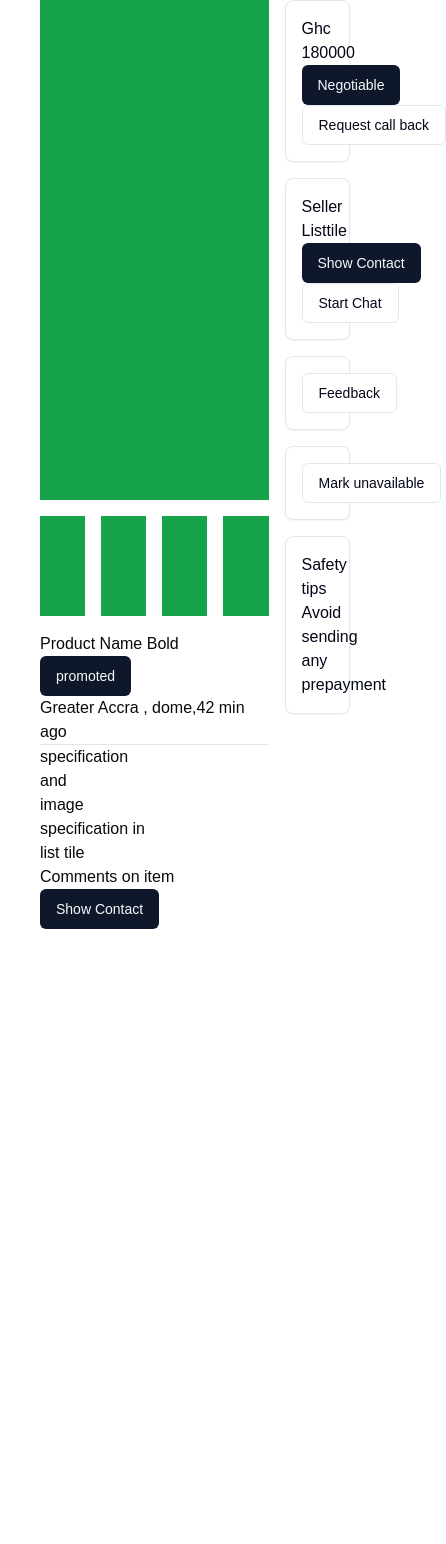
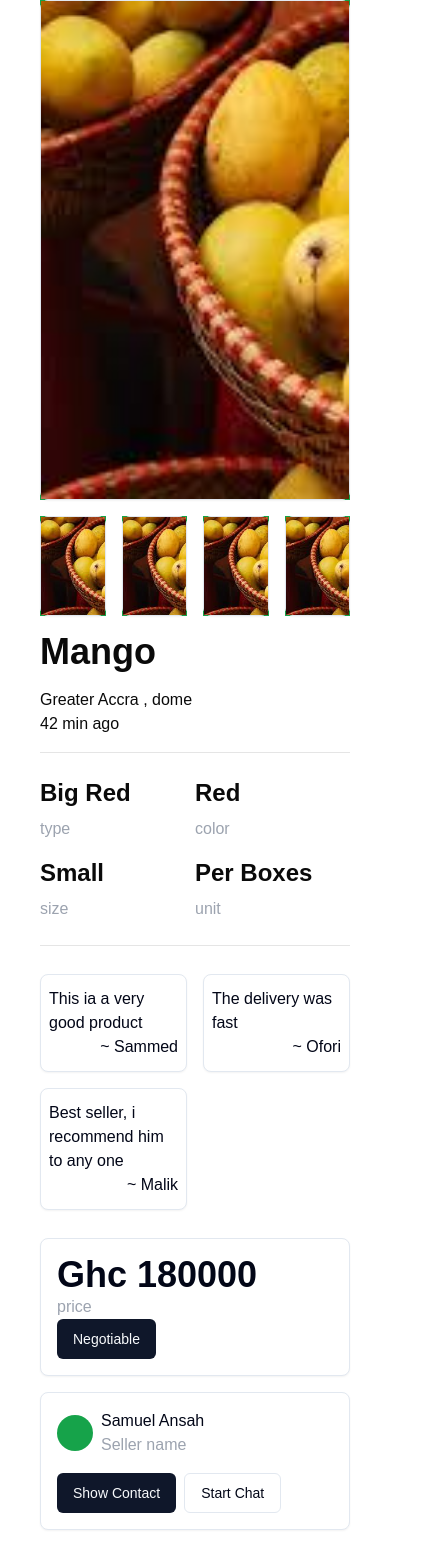
Before and after one commit to oforigyimah/agrapro_v0_1, a Next.js app: page /products/preview in a window 390 px wide. Shown: the top 1544 px of the page, 446 px wide, since content can reach past the window. Before the commit the page ends 929 px from the top, so only its background shows below. Built offline with nearby package versions, Linux system fonts and the light colour scheme.

Commit message:
working on product preview page v2

```diff
--- a/src/app/(home)/_component/footer.js
+++ b/src/app/(home)/_component/footer.js
@@ -5,7 +5,7 @@ const d5 =[1,1,1,1,1];
 function Footer() {
     return (
         <div>
-            <div className="bg-gray-400  w-full">
+            <div className="bg-gray-300  w-full">
                 <Mainbody className="py-5 grid grid-cols-4 gap-8">
                     <div className="flex flex-col">
                         <p>Follow Us On Social Media</p>
--- a/src/app/(home)/_component/homesection.js
+++ b/src/app/(home)/_component/homesection.js
@@ -6,7 +6,7 @@ function HomeSection({title,button,data}) {
     return (
         <div className="flex flex-col  w-full">
             <div className="h-[20px] bg-green-600 w-full"></div>
-            <div className="h-full bg-gray-400 w-full py-2 px-5">
+            <div className="h-full bg-gray-300 w-full py-2 px-5">
                 <Mainbody className="py-5 gap-4 flex flex-col">
 
                     <div className="justify-between flex flex-row w-full items-center">
--- a/src/app/(home)/_component/navigationbar.js
+++ b/src/app/(home)/_component/navigationbar.js
@@ -12,7 +12,9 @@ const header=[
 ];
 function Navigationbar() {
     return (
+            <div className='flex flex-row justify-between bg-green-600 h-[70px] w-full items-center'>
         <Mainbody className="flex flex-row justify-between w-full items-center">
+
             <div className="flex flex-row gap-10 items-center text-white ">
 
 
@@ -29,6 +31,7 @@ function Navigationbar() {
             </div>
             <Button variant="outline">Sell</Button>
         </Mainbody>
+            </div>
     );
 }
 
--- a/src/app/(home)/_component/sidebar.js
+++ b/src/app/(home)/_component/sidebar.js
@@ -15,7 +15,7 @@ const sidebar=[
 ];
 function Sidebarx() {
     return (
-        <div className="w-[300px] h-auto hidden md:block bg-gray-400">
+        <div className="w-[300px] h-auto hidden md:block bg-gray-300">
             {sidebar.map((item, index) => (
                 <Listtile key={index} title={
                     item.name.toUpperCase()
--- a/src/app/products/page.js
+++ b/src/app/products/page.js
@@ -1,10 +1,62 @@
 import React from 'react';
 import Mainbody from "../(home)/_component/mainbody";
+import Navigationbar from "../(home)/_component/navigationbar";
+import {Card, CardDescription, CardFooter, CardHeader} from "../../components/ui/card";
+import {Input} from "../../components/ui/input";
 
 function Page() {
     return (
         <div>
-            <Mainbody>Products</Mainbody>
+            <Mainbody>
+                <Mainbody className=" gap-4
+             flex flex-col">
+
+                    <Navigationbar/>
+
+                    <Card className="flex flex-col gap-4 p-5">
+                        <h1 className="text-3xl font-bold">My Products</h1>
+                        <div className="grid grid-cols-3 gap-4">
+                            <Card>
+                                <CardHeader>
+                                    <div className="flex flex-row justify-between">
+                                        <h1 className="text-3xl font-bold">Mango</h1>
+                                        <p className="text-3xl font-bold">GHC 800</p>
+                                    </div>
+                                    <hr/>
+                                </CardHeader>
+                                <CardDescription className="p-5 grid grid-cols-2 gap-4">
+                                    <div className="flex flex-col gap-2 py-2 ">
+                                        <h1 className="font-semibold  text-xl">Big Red</h1>
+                                        <p className="text-gray-400">type</p>
+                                    </div>
+                                    <div className="flex flex-col gap-2 py-2 ">
+                                        <h1 className="font-semibold text-xl">Red</h1>
+                                        <p className="text-gray-400">color</p>
+                                    </div>
+                                    <div className="flex flex-col gap-2 py-2 ">
+                                        <h1 className="font-semibold text-xl">Small</h1>
+                                        <p className="text-gray-400">size</p>
+                                    </div>
+                                    <div className="flex flex-col gap-2 py-2 ">
+                                        <h1 className="font-semibold text-xl">Per Boxes</h1>
+                                        <p className="text-gray-400">unit</p>
+                                    </div>
+                                </CardDescription>
+                                <hr/>
+                                <CardFooter>
+                                    <div className="flex flex-row gap-2 py-2 ">
+                                        <h1>Rating</h1>
+                                    <p>5.0</p>
+                                    </div>
+                                </CardFooter>
+                            </Card>
+
+                        </div>
+
+
+                    </Card>
+                </Mainbody>
+            </Mainbody>
         </div>
     );
 }
--- a/src/app/products/preview/page.js
+++ b/src/app/products/preview/page.js
@@ -3,60 +3,137 @@ import React from 'react';
 import {Button} from "../../../components/ui/button";
 import Mainbody from "../../(home)/_component/mainbody";
 import {Card} from "../../../components/ui/card";
+import Image from "next/image";
 
 function Page() {
     return (
         <div>
             <Mainbody>
-                <div className="grid grid-cols-12 gap-4">
+                <div className="md:grid grid-cols-12 gap-4 flex flex-col">
 
                 <div className="flex flex-col col-span-9 gap-4">
-                    <div className="bg-green-600 h-[500px] w-full "></div>
+                    <div className="bg-green-600 h-[500px] w-full ">
+                        <Card  className={` relative h-[500px]`}>
+                            <Image src={`/images/products/mango.jpg`}
+                                   layout="fill"  // Ensures the image fills the parent container
+                                   objectFit="cover"  // Makes the image behave like background-size: cover
+                                   objectPosition="center"  // Centers the image
+                                   alt={`agra pro`}/>
+                        </Card>
+                    </div>
                     <div className="grid grid-cols-4 gap-4">
-                        <div className="h-[100px] w-full bg-green-600"></div>
-                        <div className="h-[100px] w-full bg-green-600"></div>
-                        <div className="h-[100px] w-full bg-green-600"></div>
-                        <div className="h-[100px] w-full bg-green-600"></div>
+                        <div className="h-[100px] w-full bg-green-600">
+                            <Card className={` relative h-[100px]`}>
+                                <Image src={`/images/products/mango.jpg`}
+                                       layout="fill"  // Ensures the image fills the parent container
+                                       objectFit="cover"  // Makes the image behave like background-size: cover
+                                       objectPosition="center"  // Centers the image
+                                       alt={`agra pro`}/>
+                            </Card>
+                        </div>
+                        <div className="h-[100px] w-full bg-green-600">
+                            <Card className={` relative h-[100px]`}>
+                                <Image src={`/images/products/mango.jpg`}
+                                       layout="fill"  // Ensures the image fills the parent container
+                                       objectFit="cover"  // Makes the image behave like background-size: cover
+                                       objectPosition="center"  // Centers the image
+                                       alt={`agra pro`}/>
+                            </Card>
+                        </div>
+                        <div className="h-[100px] w-full bg-green-600">
+                            <Card className={` relative h-[100px]`}>
+                                <Image src={`/images/products/mango.jpg`}
+                                       layout="fill"  // Ensures the image fills the parent container
+                                       objectFit="cover"  // Makes the image behave like background-size: cover
+                                       objectPosition="center"  // Centers the image
+                                       alt={`agra pro`}/>
+                            </Card>
+                        </div>
+                        <div className="h-[100px] w-full bg-green-600">
+                            <Card className={` relative h-[100px]`}>
+                                <Image src={`/images/products/mango.jpg`}
+                                       layout="fill"  // Ensures the image fills the parent container
+                                       objectFit="cover"  // Makes the image behave like background-size: cover
+                                       objectPosition="center"  // Centers the image
+                                       alt={`agra pro`}/>
+                            </Card>
+                        </div>
                     </div>
-                    <div>
-                        <h1>Product Name Bold</h1>
+                    <div className=" flex flex-col  gap-4">
+                        <h1 className="font-bold text-4xl">Mango</h1>
                         <div>
-                            <Button>promoted</Button>
-                            <p> Greater Accra , dome,42 min ago</p>
+                            <p> Greater Accra , dome</p>
+                            <p> 42 min ago</p>
                         </div>
                         <hr/>
-                        <div className='grid grid-cols-4'>
-                            specification and image
+                        <div className='grid grid-cols-2'>
+                            <div className="flex flex-col gap-2 py-2 ">
+                                <h1 className="font-bold text-2xl">Big Red</h1>
+                                <p className="text-gray-400">type</p>
+                            </div>
+                            <div className="flex flex-col gap-2 py-2 ">
+                                <h1 className="font-bold text-2xl">Red</h1>
+                                <p className="text-gray-400">color</p>
+                            </div>
+                            <div className="flex flex-col gap-2 py-2 ">
+                                <h1 className="font-bold text-2xl">Small</h1>
+                                <p className="text-gray-400">size</p>
+                            </div>
+                            <div className="flex flex-col gap-2 py-2 ">
+                                <h1 className="font-bold text-2xl">Per Boxes</h1>
+                                <p className="text-gray-400">unit</p>
+                            </div>
                         </div>
-                        <div className='grid grid-cols-2'>
-                            specification in list tile
-                        </div>
-                        <div> <p>Comments on item</p>
-                        <Button> Show Contact</Button>
+                        <hr/>
+                        <div className="py-3 grid grid-cols-2 gap-4">
+
+                            <Card className="px-2 py-3">
+
+                            <h1>This ia a very good product</h1>
+                            <p className="flex justify-end">~ Sammed</p>
+                            </Card>
+                            <Card className=" px-2 py-3">
+
+                                <h1>The delivery was fast</h1>
+                                <p className="flex justify-end">~ Ofori</p>
+                            </Card>
+                            <Card className=" px-2 py-3">
+
+                                <h1>Best seller, i recommend him to any one</h1>
+                                <p className="flex justify-end">~ Malik</p>
+                            </Card>
                         </div>
 
                     </div>
                 </div>
                     <div className="flex flex-col col-span-3 gap-4">
                         <Card className="w-full container p-4">
-                            <h1>
+                            <div>
+
+                            <h1 className="font-bold text-4xl">
                                 Ghc 180000
                             </h1>
+                                <p className="text-gray-400">
+                                    price
+                                </p>
+                            </div>
                             <Button>Negotiable</Button>
-                            <Button variant={`outline`}> Request call back</Button>
                         </Card>
-                        <Card className="w-full p-4 ">
-                            <h1>
-                                Seller Listtile
-                            </h1>
+                        <Card className="w-full p-4 gap-4 flex flex-col">
+                            <div className="flex flex-row  gap-2 items-center">
+                                <div className="rounded-full w-9 h-9 bg-green-600">
+
+                                </div>
+                                <div className="flex flex-col">
+                                    <h1>Samuel Ansah</h1>
+                                    <p className="text-gray-400">Seller name</p>
+                                </div>
+                            </div>
+                            <div className="flex flex-row gap-2 items-center">
+
                             <Button>Show Contact</Button>
                             <Button variant={`outline`}>Start Chat</Button>
-                        </Card>
-                        <Card className="w-full p-4 ">
-                            <Button variant={`outline`}>Feedback</Button>
-                        </Card>
-                        <Card className="w-full p-4">
-                            <Button variant={`outline`}>Mark unavailable</Button>
+                            </div>
                         </Card>
                         <Card className="w-full p-4">
                         <h1>Safety tips</h1>
```
Also changed, not shown: src/app/products/create/page.js (added, +50 -0 lines).
